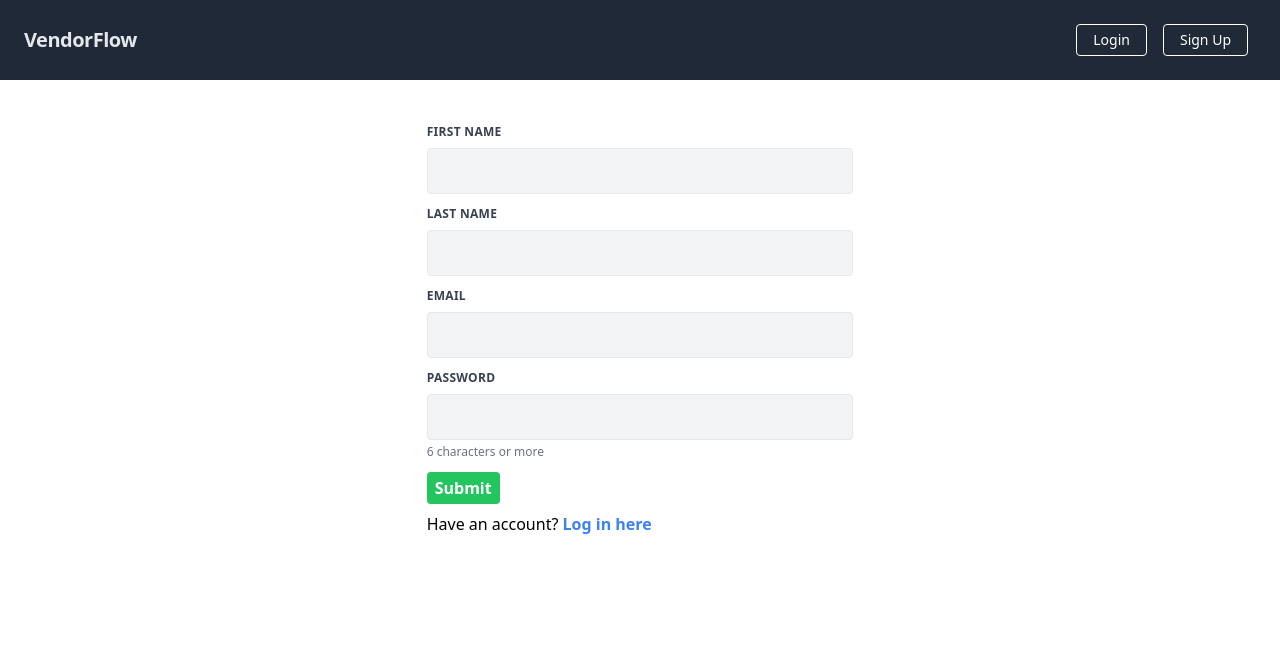
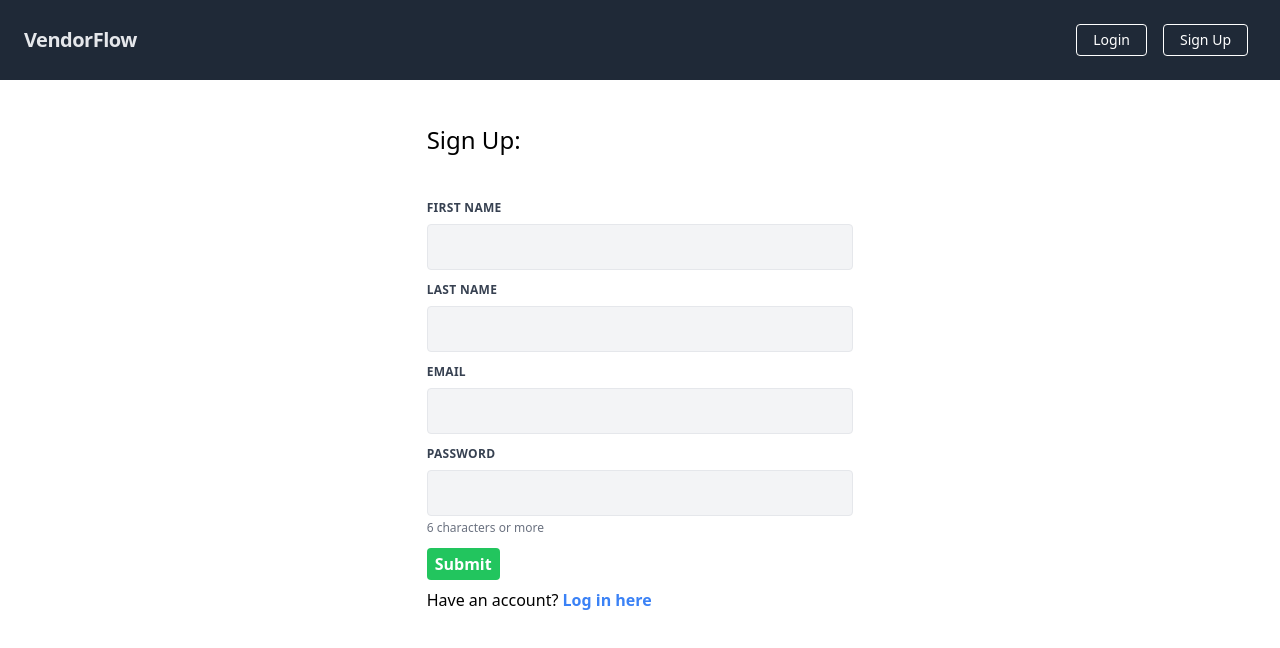
Before and after one commit to jdhawks2132/mqvc, a React (Create React App) app in the folder client/: page /signup in a window 1280 px wide. Shown: the top 648 px of the page. Built offline with nearby package versions, Linux system fonts and the light colour scheme; no server answers.

Commit message:
add sign up h2 for signup page

```diff
--- a/client/src/pages/auth/SignUp.js
+++ b/client/src/pages/auth/SignUp.js
@@ -43,6 +43,7 @@ const SignUp = () => {
 	return (
 		<div className='container mx-auto'>
 			<form onSubmit={handleSubmit} className='w-4/5 md:w-1/3 m-11 mx-auto'>
+				<h2 className='text-2xl my-11'>Sign Up:</h2>
 				<div className='form-group'>
 					<label
 						htmlFor='firstName'
```
